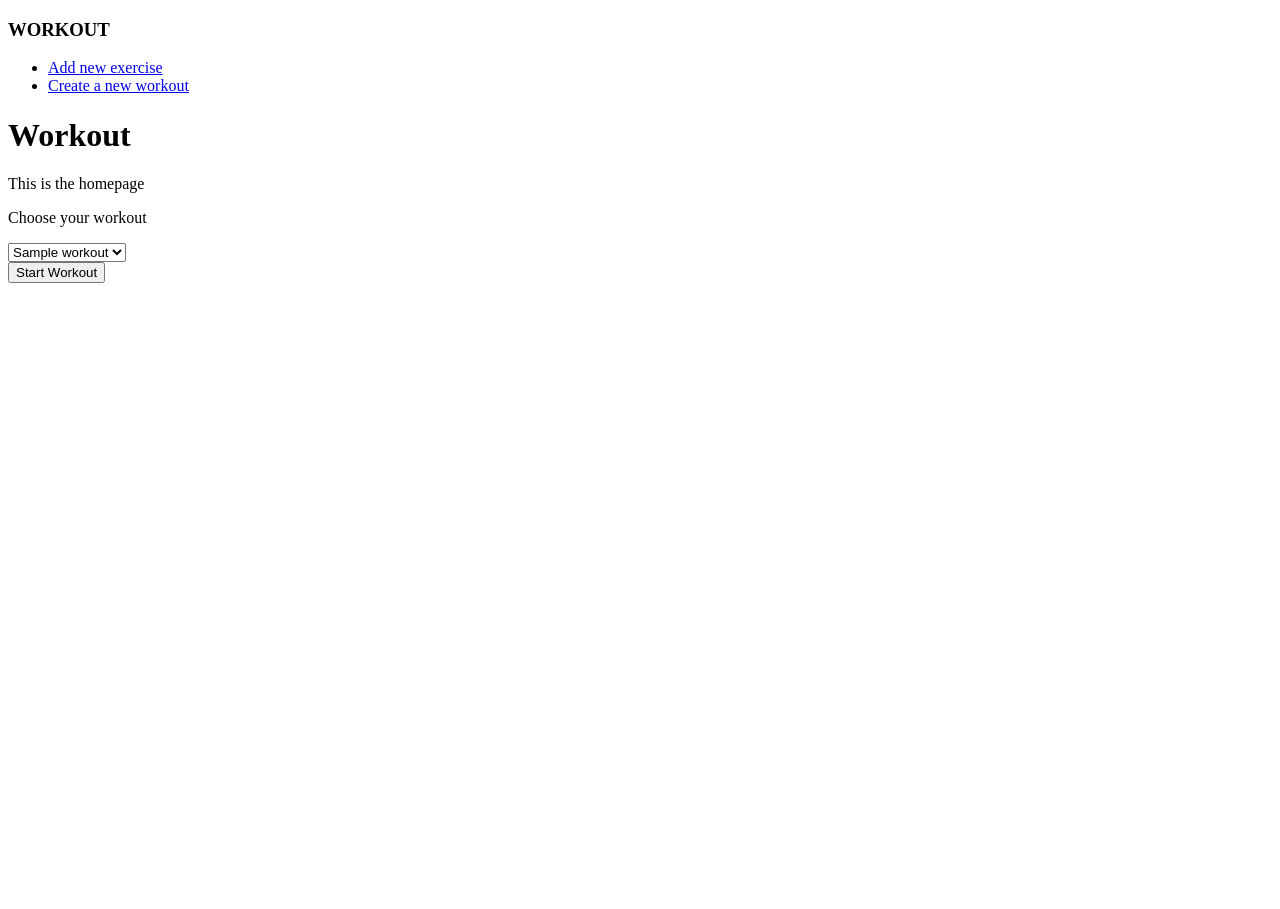
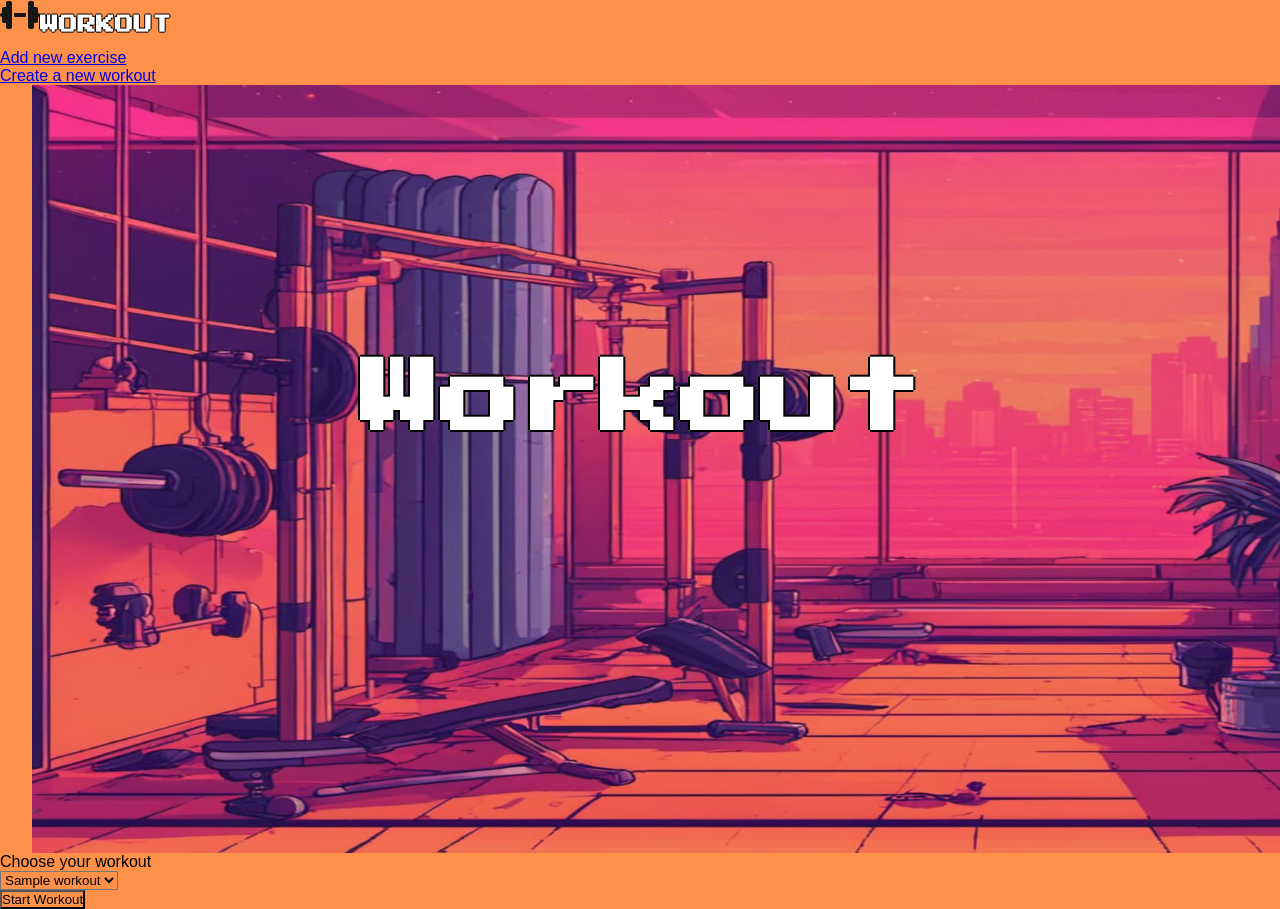
Before and after one commit to frasey/workout, a Flask app: page /workout in a window 1280 px wide; the page is wider, and only the part inside the window is pictured. Before the commit the page ends 283 px from the top of that part, so only its background shows below. Run offline with Flask 3, Linux system fonts and the light colour scheme; tables that the repository leaves empty hold one stand-in row (values such as "Sample post"); some libraries are stand-ins or nearby versions.

Commit message:
started css on base and index.jinja

```diff
--- a/static/style.css
+++ b/static/style.css
@@ -0,0 +1,44 @@
+* {
+    margin: 0;
+    padding: 0;
+    background-color: #FD9149;
+    font-family: Arial, Helvetica, sans-serif;
+}
+
+.base-header {
+    margin: 15px 0;
+    display: flex;
+}
+
+.header-title {
+    text-align: center;
+    text-align: center;
+    font-family: 'Press Start 2P', cursive;
+    color: #fff;
+    text-shadow: 1px 0 0 #000, 0 -1px 0 #000, 0 1px 0 #000, -1px 0 0 #000;
+}
+
+.hero-container {
+    width: 100%;
+    margin: 0 auto;
+    padding: 0 2rem;
+    height: 60vw;
+}
+
+.hero-title {
+    position: absolute;
+    top: 50%;
+    left: 50%;
+    transform: translate(-50%, -50%);
+    font-family: 'Press Start 2P', cursive;
+    font-size: 80px;
+    color: #fff;
+    text-shadow: 2px 0 0 #000, 0 -2px 0 #000, 0 2px 0 #000, -2px 0 0 #000;
+    background-color: transparent;
+
+}
+
+.hero__image {
+    height: 60vw;
+    width: 100%;
+}
--- a/templates/base.jinja
+++ b/templates/base.jinja
@@ -3,12 +3,20 @@
 <head>
     <meta charset="UTF-8">
     <meta name="viewport" content="width=device-width, initial-scale=1.0">
+    <script src="https://kit.fontawesome.com/707e36b538.js" crossorigin="anonymous"></script>
+    <link rel="stylesheet" href="{{ url_for('static', filename='style.css') }}"/>
+    <link rel="preconnect" href="https://fonts.googleapis.com">
+    <link rel="preconnect" href="https://fonts.gstatic.com" crossorigin>
+    <link href="https://fonts.googleapis.com/css2?family=Press+Start+2P&display=swap" rel="stylesheet">
     <title>Workout</title>
 </head>
-<span>
-    <h3>WORKOUT</h3>
-</span>
 <nav>
+    <header class="base-header">
+        <i class="fa-solid fa-dumbbell fa-2xl" style="color: #171716;"></i>
+        <span>
+            <h3 class="header-title">WORKOUT</h3>
+        </span>
+    </header>
     <ul>
         <li>
             <a href="/exercise">Add new exercise</a>
--- a/templates/index.jinja
+++ b/templates/index.jinja
@@ -1,7 +1,8 @@
 {% extends 'base.jinja' %} {% block content %}
-
-    <h1>Workout</h1>
-    <p>This is the homepage</p>
+    <div class="hero-container">
+        <img class = hero__image src="static/gym.jpg" alt="gym">
+        <h1 class="hero-title">Workout</h1>
+    </div>
 
     <p>Choose your workout</p>
     <div>
```
Also changed, not shown: static/gym.jpg (added).
